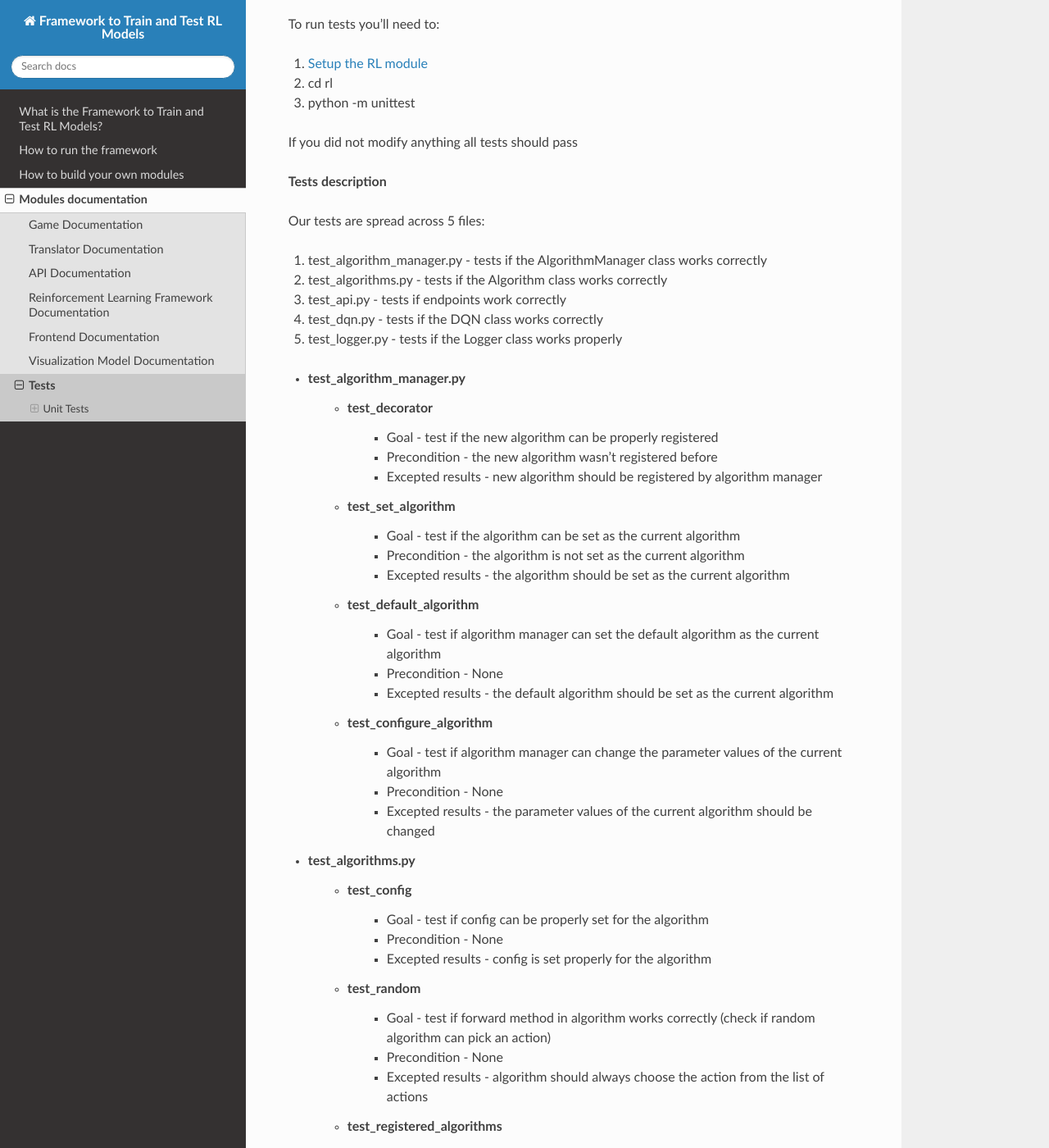
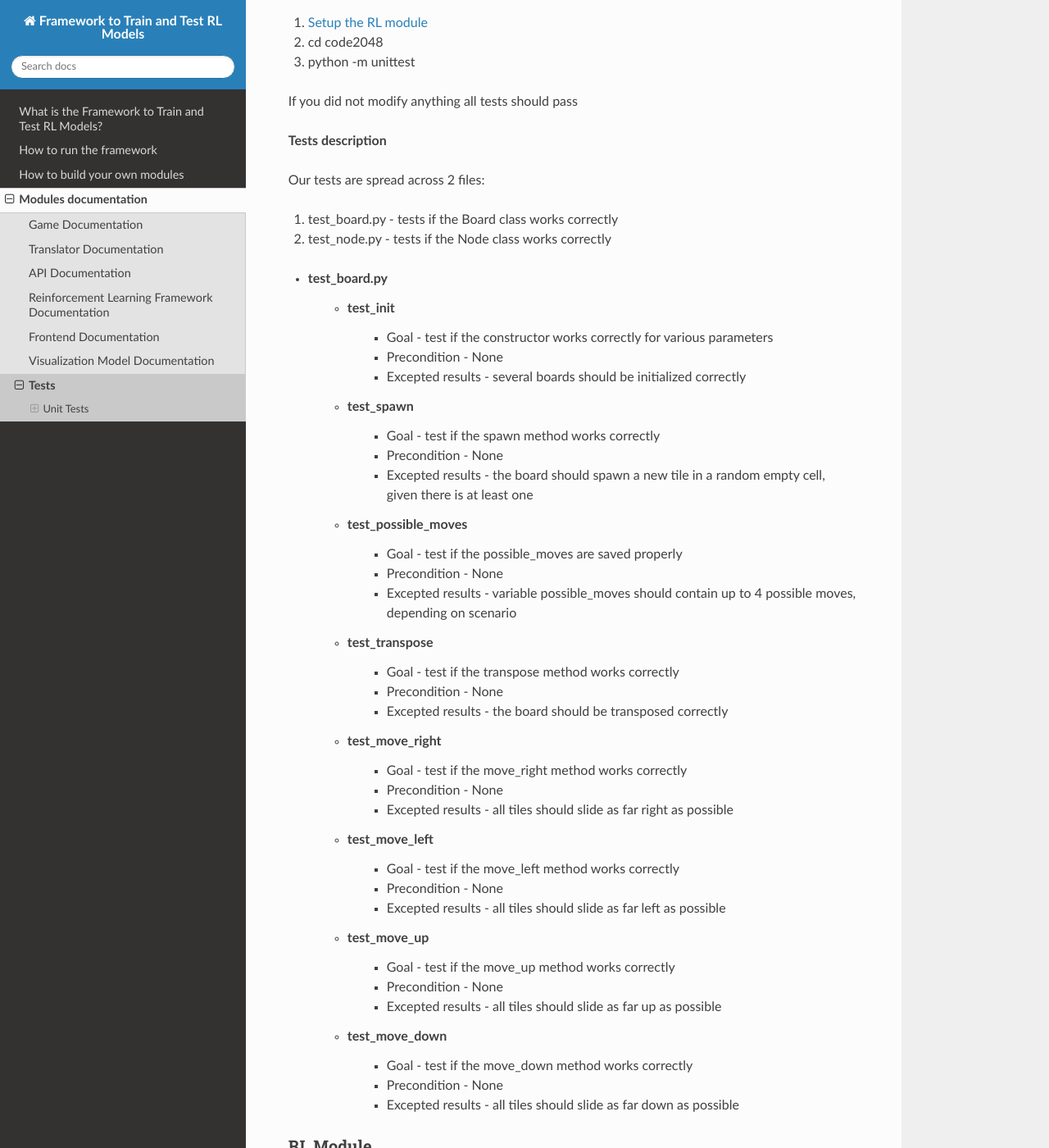
Before and after one commit to ZPI-2023-IST/Documentation, a Sphinx documentation site: the page built from source/modules/tests.rst, in a window 1280 px wide and 1400 px high, scrolled down 586 px. Shown: the whole window at 82% size. Built offline with Sphinx 7.4.7 and the Read the Docs theme 2.0.0, drawn with Linux system fonts in a browser that asks for light colours; pages that are not in the unit, such as notebooks, are missing from menus; some of the changed text lies outside the part shown.

Commit message:
2048 board tests

```diff
--- a/source/modules/tests.rst
+++ b/source/modules/tests.rst
@@ -21,6 +21,74 @@ TO DO
 2048
 ^^^^^^^^^^^^^^^^^^^^^^^^^^^^^^^^^^^^^^
 
+All the tests are located in the `2048 repository tests folder <https://github.com/ZPI-2023-IST/2048/tree/master/code2048/tests>`_.
+
+**How to run tests**
+
+To run tests you'll need to:
+
+#. :ref:`Setup the RL module <rl_setup>`
+#. cd code2048
+#. python -m unittest
+
+If you did not modify anything all tests should pass
+
+**Tests description**
+
+Our tests are spread across 2 files:
+
+#. test_board.py - tests if the Board class works correctly
+#. test_node.py - tests if the Node class works correctly
+
+* **test_board.py**
+
+    - **test_init**
+
+        -  Goal - test if the constructor works correctly for various parameters
+        -  Precondition - None
+        -  Excepted results - several boards should be initialized correctly
+
+    - **test_spawn**
+
+        -  Goal - test if the spawn method works correctly
+        -  Precondition - None
+        -  Excepted results - the board should spawn a new tile in a random empty cell, given there is at least one
+
+    - **test_possible_moves**
+
+        -  Goal - test if the possible_moves are saved properly
+        -  Precondition - None
+        -  Excepted results - variable possible_moves should contain up to 4 possible moves, depending on scenario
+
+    - **test_transpose**
+
+        -  Goal - test if the transpose method works correctly
+        -  Precondition - None
+        -  Excepted results - the board should be transposed correctly
+
+    - **test_move_right**
+
+        -  Goal - test if the move_right method works correctly
+        -  Precondition - None
+        -  Excepted results - all tiles should slide as far right as possible
+
+    - **test_move_left**
+
+        -  Goal - test if the move_left method works correctly
+        -  Precondition - None
+        -  Excepted results - all tiles should slide as far left as possible
+
+    - **test_move_up**
+
+        -  Goal - test if the move_up method works correctly
+        -  Precondition - None
+        -  Excepted results - all tiles should slide as far up as possible
+
+    - **test_move_down**
+
+            -  Goal - test if the move_down method works correctly
+            -  Precondition - None
+            -  Excepted results - all tiles should slide as far down as possible
 
 --------------------------------------
 RL Module
```
